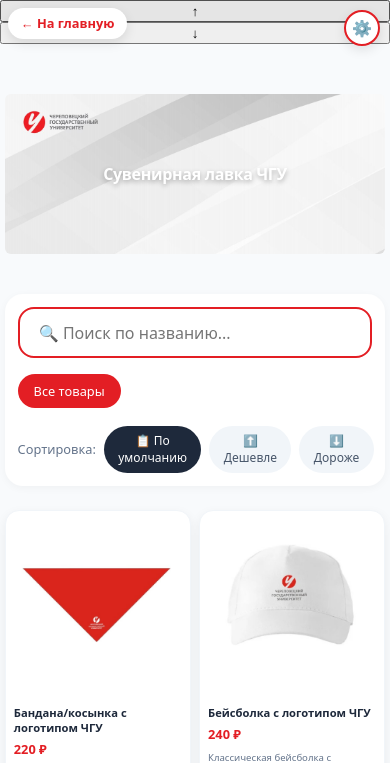
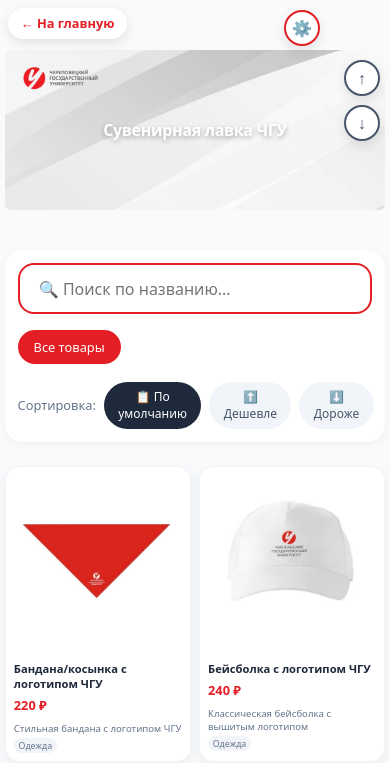
Before and after one commit to Danii1Anisimov/Souvenir_shop_website, a plain HTML site: page merch/index.html in a window 390 px wide. Shown: the top 763 px of the page. Drawn offline with Linux system fonts and the light colour scheme.

Commit message:
Update admin.css

```diff
--- a/merch/css/admin.css
+++ b/merch/css/admin.css
@@ -1,7 +1,7 @@
 .admin-button {
     position: fixed;
     top: 20px;
-    right: 20px;
+    right: 80px;
     background: white;
     border: 2px solid #e31e24;
     color: #e31e24;
@@ -28,6 +28,40 @@
 .admin-button.active {
     background: #e31e24;
     color: white;
+}
+
+.scroll-button {
+    position: fixed;
+    right: 20px;
+    background: white;
+    border: 2px solid #475569;
+    color: #475569;
+    width: 44px;
+    height: 44px;
+    border-radius: 50%;
+    font-size: 1.2rem;
+    cursor: pointer;
+    z-index: 100;
+    box-shadow: 0 4px 12px rgba(0,0,0,0.1);
+    transition: transform 0.2s, box-shadow 0.2s;
+    display: flex;
+    align-items: center;
+    justify-content: center;
+}
+
+.scroll-button:hover {
+    transform: translateY(-2px);
+    box-shadow: 0 6px 20px rgba(0,0,0,0.15);
+    background: #475569;
+    color: white;
+}
+
+.scroll-top {
+    top: 80px;
+}
+
+.scroll-bottom {
+    top: 135px;
 }
 
 .modal {
@@ -201,13 +235,34 @@
     border-radius: 6px;
 }
 
+.admin-archive-toggle {
+    margin-left: 0.5rem;
+    padding: 0.35rem 0.7rem;
+    font-size: 0.7rem;
+}
+
 @media (max-width: 640px) {
     .admin-button {
         top: 10px;
-        right: 10px;
+        right: 70px;
         width: 36px;
         height: 36px;
         font-size: 1rem;
+    }
+
+    .scroll-button {
+        width: 36px;
+        height: 36px;
+        font-size: 1rem;
+        right: 10px;
+    }
+
+    .scroll-top {
+        top: 60px;
+    }
+
+    .scroll-bottom {
+        top: 105px;
     }
 
     .modal-content {
```
